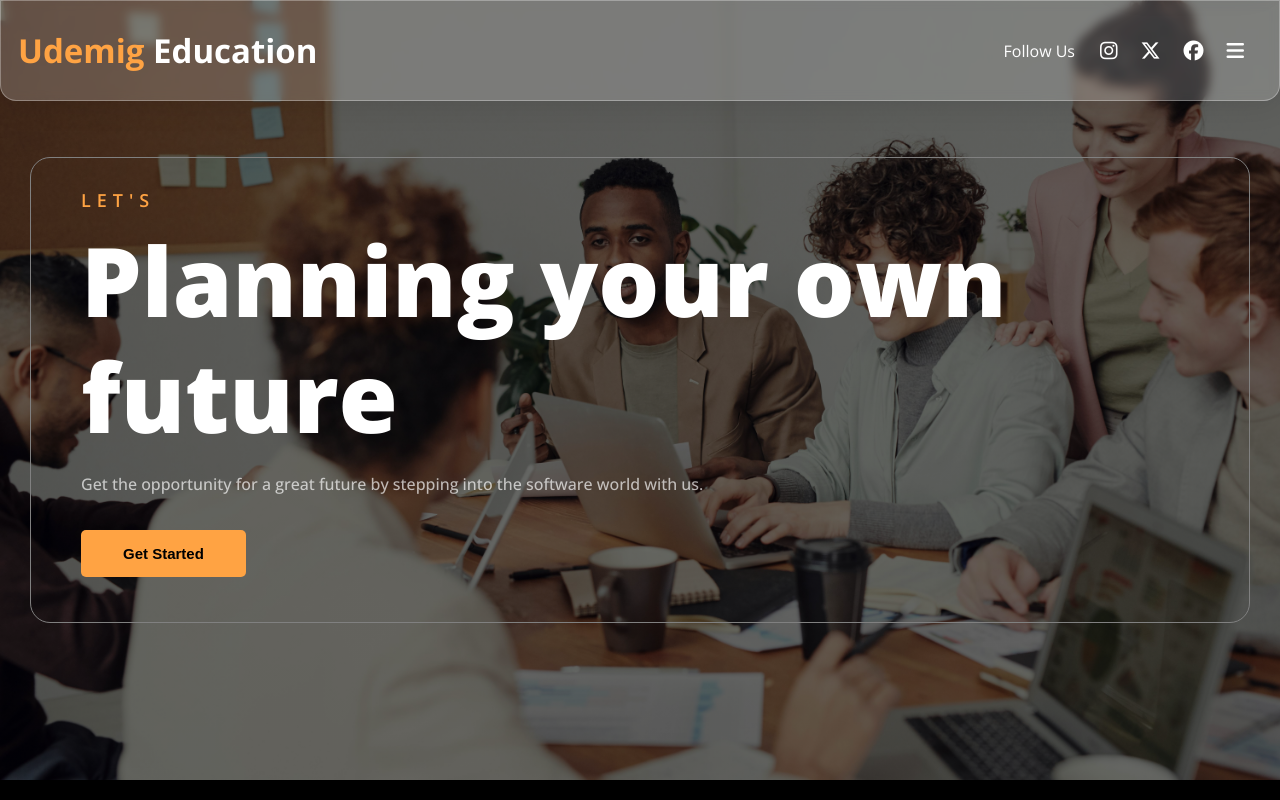
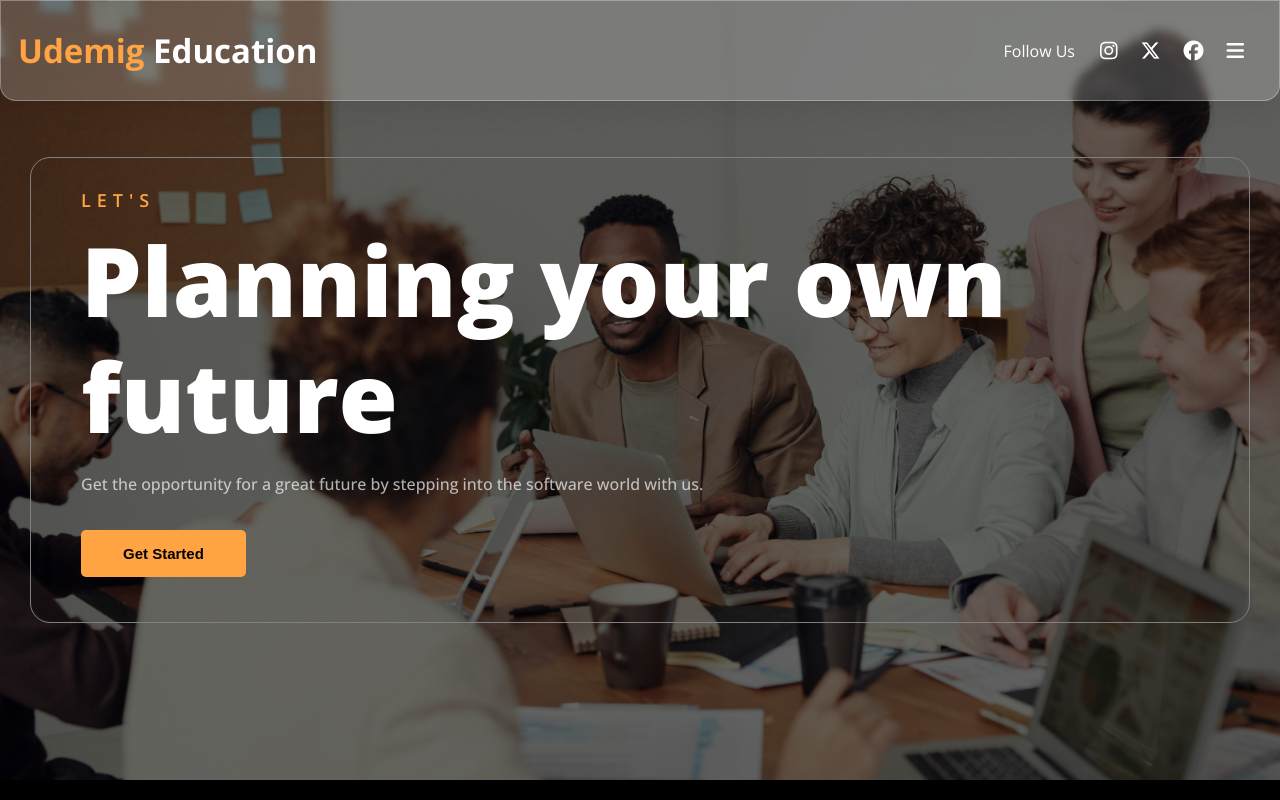
Before and after one commit to fatihkaraaslantr/udemigEducation, a plain HTML site: page index.html in a window 1280 px wide. Shown: the top 800 px of the page. Drawn offline with nearby package versions, Linux system fonts and the light colour scheme; a script that the page names is missing.

Commit message:
project finished

```diff
--- a/styles/_home.scss
+++ b/styles/_home.scss
@@ -6,7 +6,7 @@
   background: linear-gradient(to left, rgba(0, 0, 0, 0.6), rgba(0, 0, 0, 0.6)),
     url(../assets/group.jpeg);
   background-size: cover;
-  background-position: bottom center;
+  background-position: center center;
   height: calc(100vh - 20px);
   display: flex;
   align-items: center;
```
Also changed, not shown: styles/style.css.
